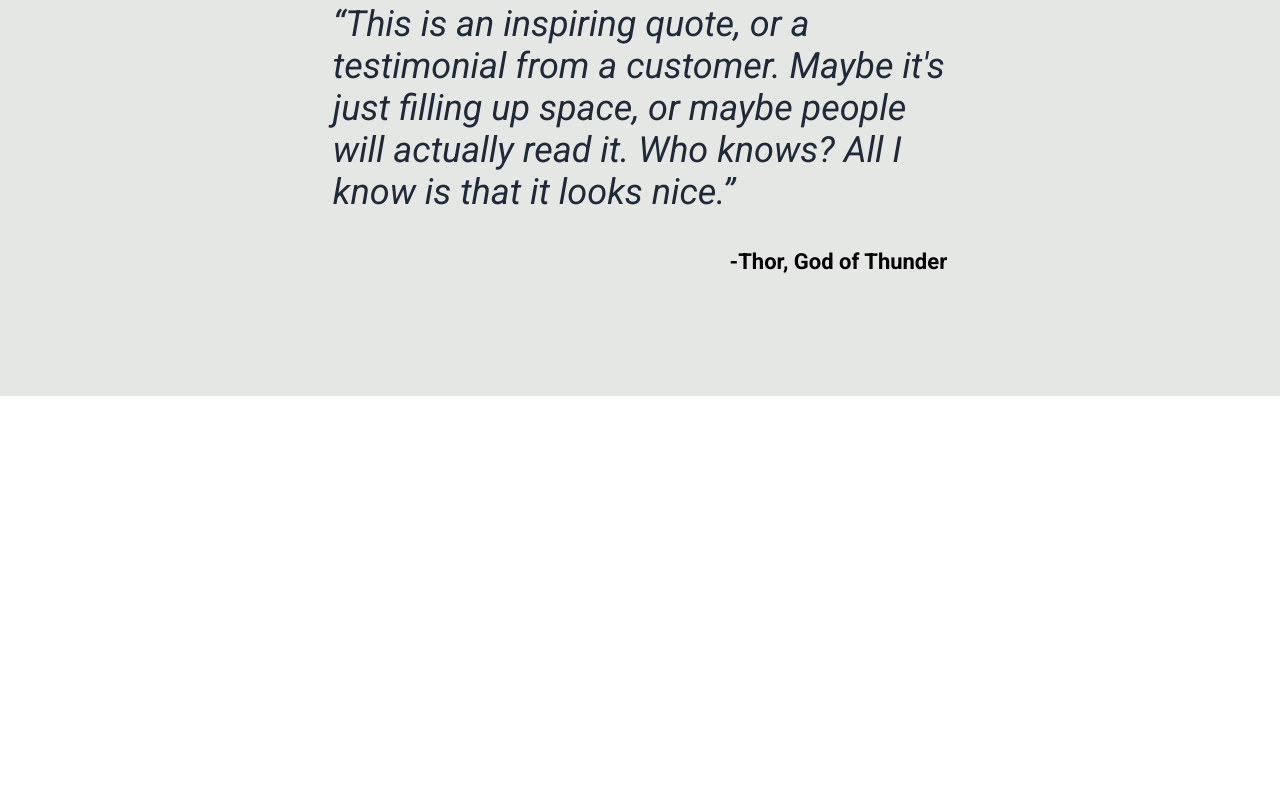
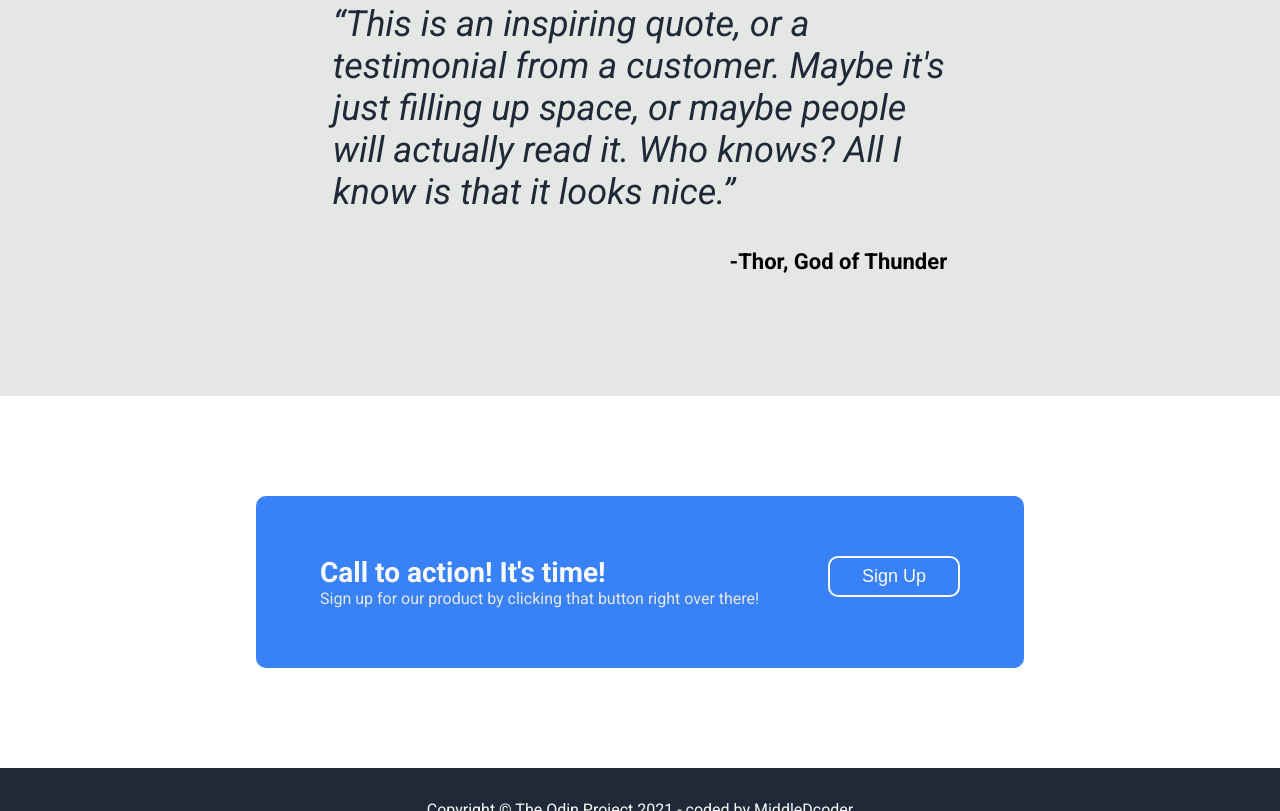
Before and after one commit to MiddleDcoder/basic-landing-page, a plain HTML site: page index.html in a window 1280 px wide. Shown: the part 1989-2800 px from the top of the page. Before the commit the page ends 2385 px from the top, so only its background shows below. Drawn offline with Linux system fonts and the light colour scheme.

Commit message:
Done: Both - Call To Action Section & Footer
Uses flex on the call to action section part and normal element footer with text align center.

```diff
--- a/index.html
+++ b/index.html
@@ -46,5 +46,19 @@
             </p>
         </blockquote>
       </section>
+      <!-- Call To Action Section -->
+       <section class="cta">
+        <div class="cta-text">
+            <h3>Call to action! It's time!</h3>
+            <p>Sign up for our product by clicking that button right over there!</p>
+        </div>
+        <div class="cta-btn">
+            <button>Sign Up</button>
+        </div>
+       </section>
+       <!-- Footer Section -->
+        <footer>
+           Copyright &#169 The Odin Project 2021 - coded by MiddleDcoder
+        </footer>
 </body>
 </html>
--- a/style.css
+++ b/style.css
@@ -16,7 +16,7 @@ body {
     font-family: Roboto, serif;
 }
 
-/* Header and Hero Section*/
+/* Header and Hero Section */
 header {
     display: flex;
     justify-content: space-around;
@@ -37,6 +37,7 @@ nav {
 }
 nav a {
     color: var(--tertiary);
+    text-decoration: none;
 }
 
 h1 {
@@ -69,7 +70,7 @@ button {
     flex-basis: 400px;
 }
 
-/* Information Section*/
+/* Information Section */
 .information {
     margin-top: 40px;
     display: flex;
@@ -108,7 +109,7 @@ h2 {
     height: 162px;
 }
 
-/*Testimonial Section*/
+/* Testimonial Section */
 .testimonial {
     background-color: var(--tertiary);
     margin-top: 80px;
@@ -128,3 +129,36 @@ blockquote .credit {
     font-weight: bold;
     text-align: right;
 }
+
+/* Call To Action Section */
+.cta {
+    background-color: var(--blue-element);
+    padding: 60px 5%;
+    margin: 100px 20%;
+    border-radius: 10px;
+    display: flex;
+    justify-content: space-between;
+    flex-wrap: wrap;
+    gap: 20px;
+}
+h3 {
+    color: var(--secondary-color);
+    font-size: 28px;
+    margin: 0;
+}
+.cta-text p {
+    font-size: 16px;
+    color: var(--tertiary);
+    margin: 0;
+}
+.cta-btn button {
+    border: 2px solid var(--secondary-color);
+}
+
+/* Footer */
+footer {
+    background-color: var(--primary-color);
+    color: var(--secondary-color);
+    padding: 32px;
+    text-align: center;
+}
```
